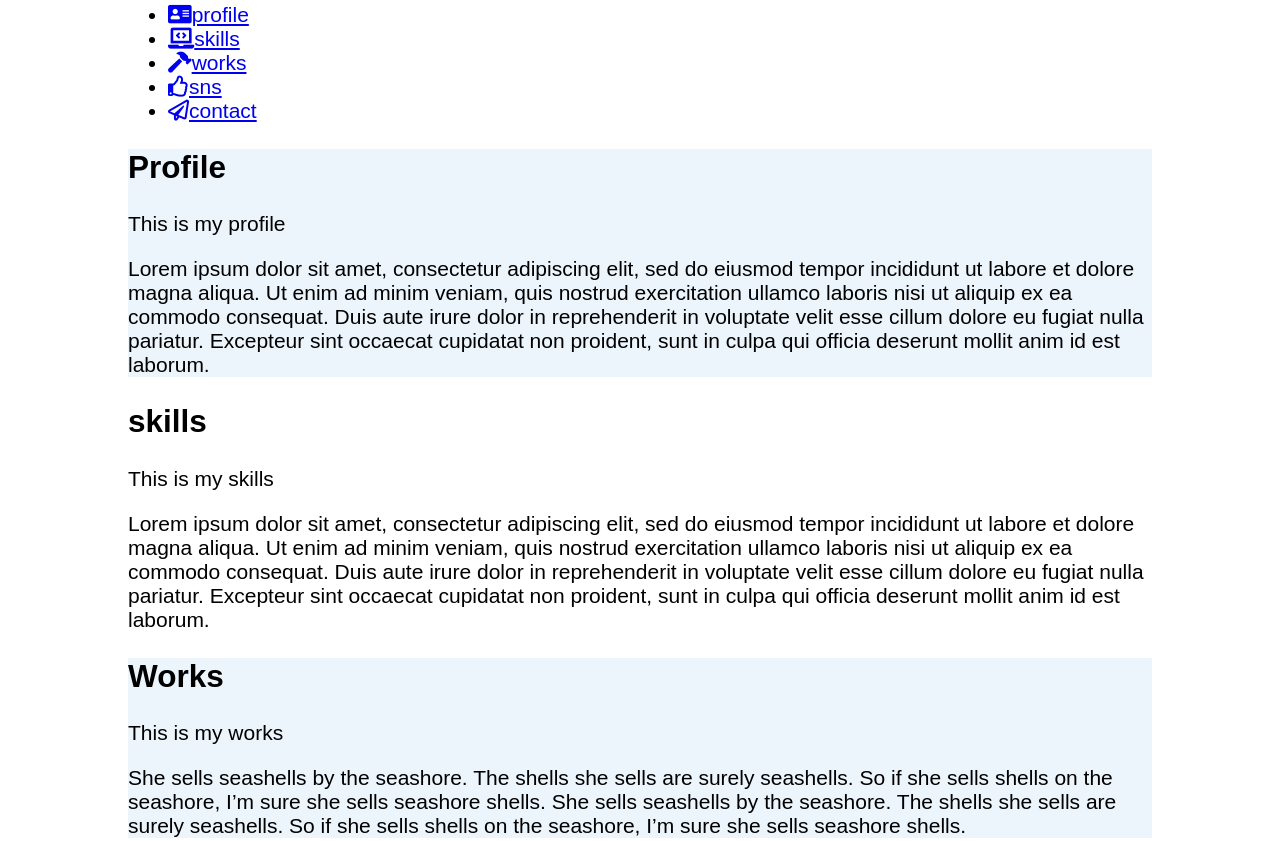
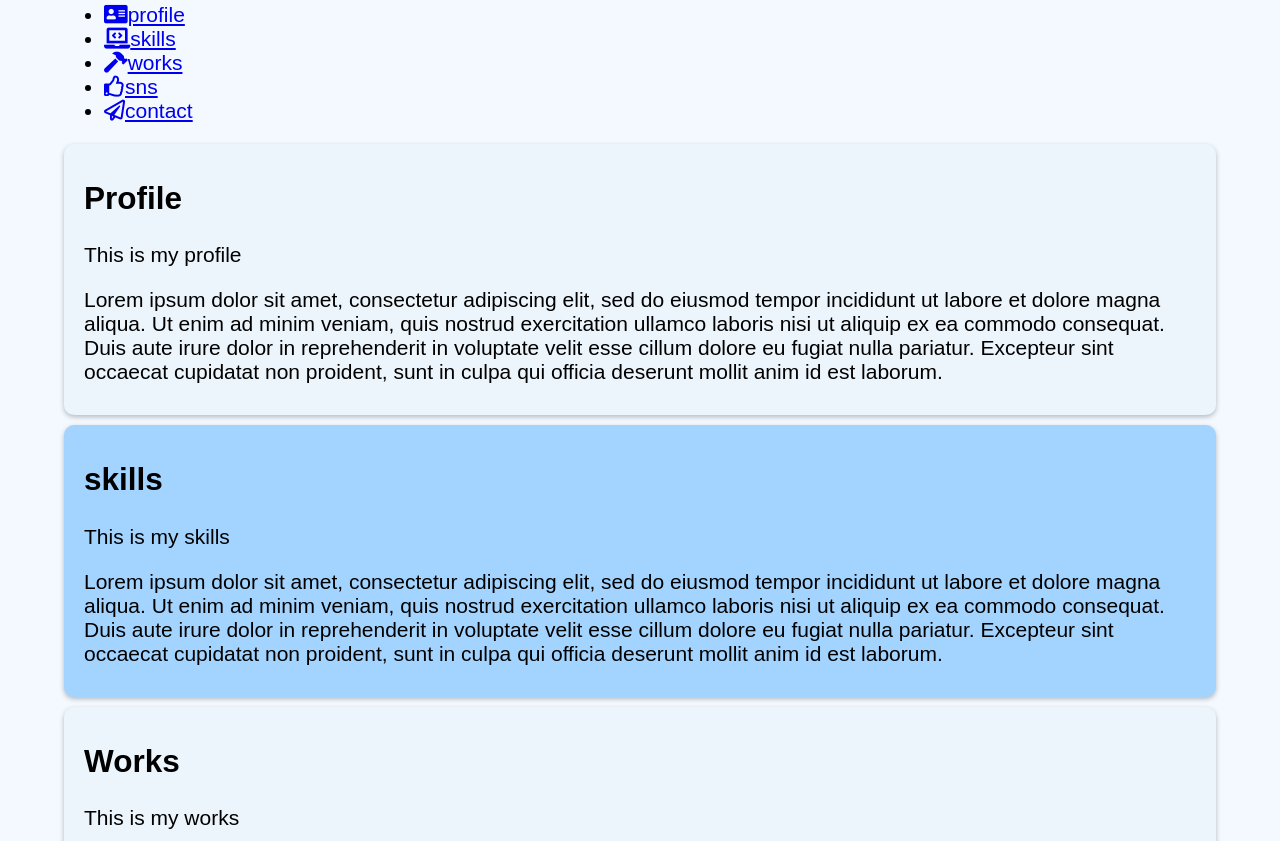
Before and after one commit to Atsushikeys/myPortfolio, a plain HTML site: page index.html in a window 1280 px wide. Shown: the part 666-1507 px from the top of the page. Drawn offline with Linux system fonts and the light colour scheme.

Commit message:
add blue-color theme

```diff
--- a/src/styles.css
+++ b/src/styles.css
@@ -4,13 +4,30 @@ body {
   margin-left: auto;
   margin-right: auto;
   font-size: 21px;
+  background: #f3f9ff;
+
 }
 
 #main-container {
-  width: 80%;
+  width: 90%;
   margin-left: auto;
   margin-right: auto;
   margin-bottom: 100px;
+}
+
+#main-container section{
+  padding: 10px 20px;
+  margin-bottom: 10px;
+  border-radius: 10px;
+  box-shadow: 0 2px 5px #00000042;
+}
+
+#main-container section:nth-child(2n) {
+  background: #edf5fc;
+}
+
+#main-container section:nth-child(2n+1) {
+  background: #a3d4ff;
 }
 
 /* トップ部分スタイリング */
@@ -18,13 +35,9 @@ body {
   display: flex;
   flex-direction: row;
   align-items: center;
+  margin-bottom: 20px;
 }
 
-/* 色分け */
-
-section:nth-child(2n) {
-  background: #edf5fc;
-}
 
 
 /* スマホ用スタイルここから */
@@ -47,7 +60,7 @@ section:nth-child(2n) {
     position: fixed;
     display: flex;
     justify-content: center;
-    background: #b2ddff;
+    background: #6DC1FF;
     width: 100%;
     height: 80px;
     bottom: 0;
```
